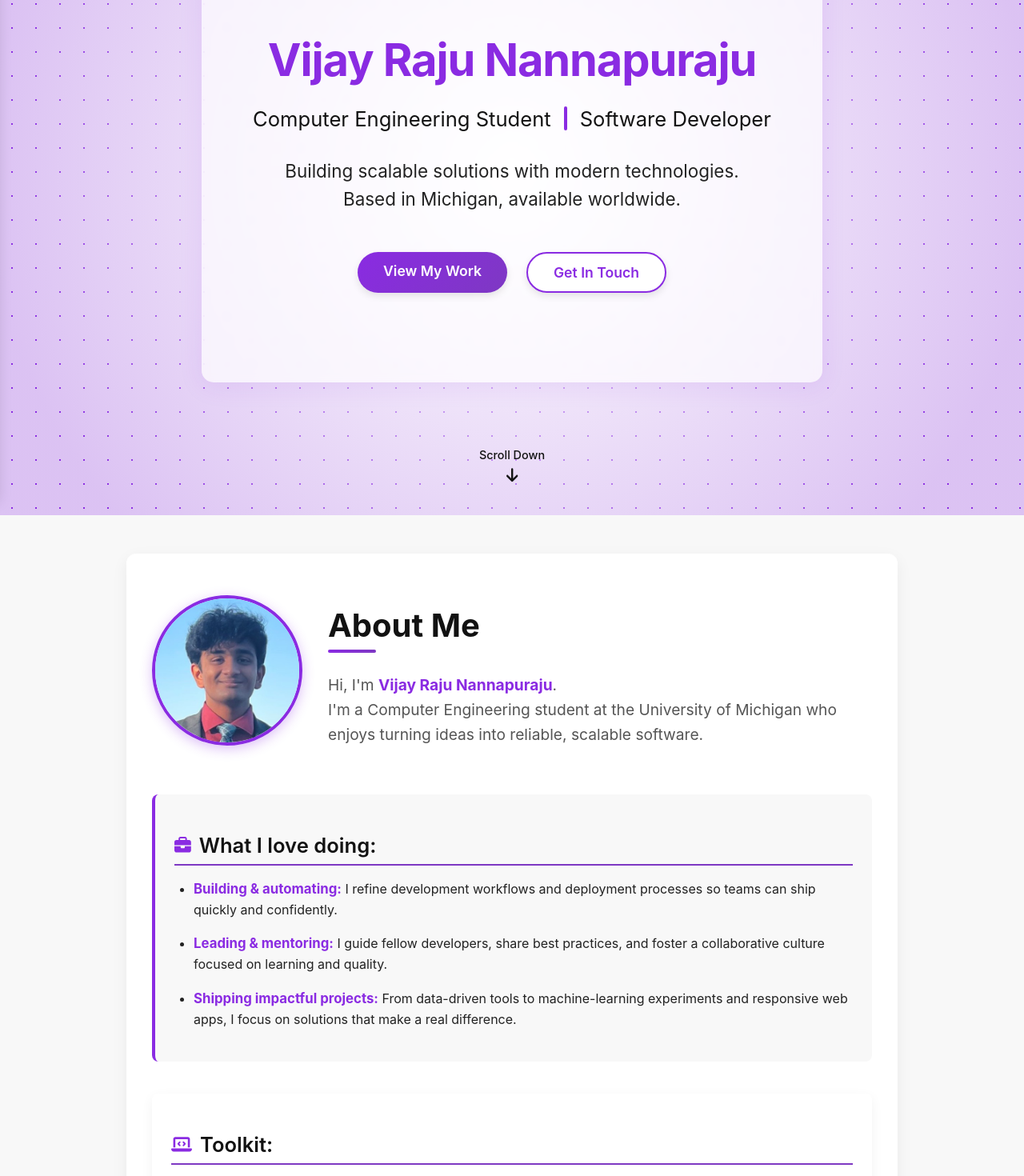
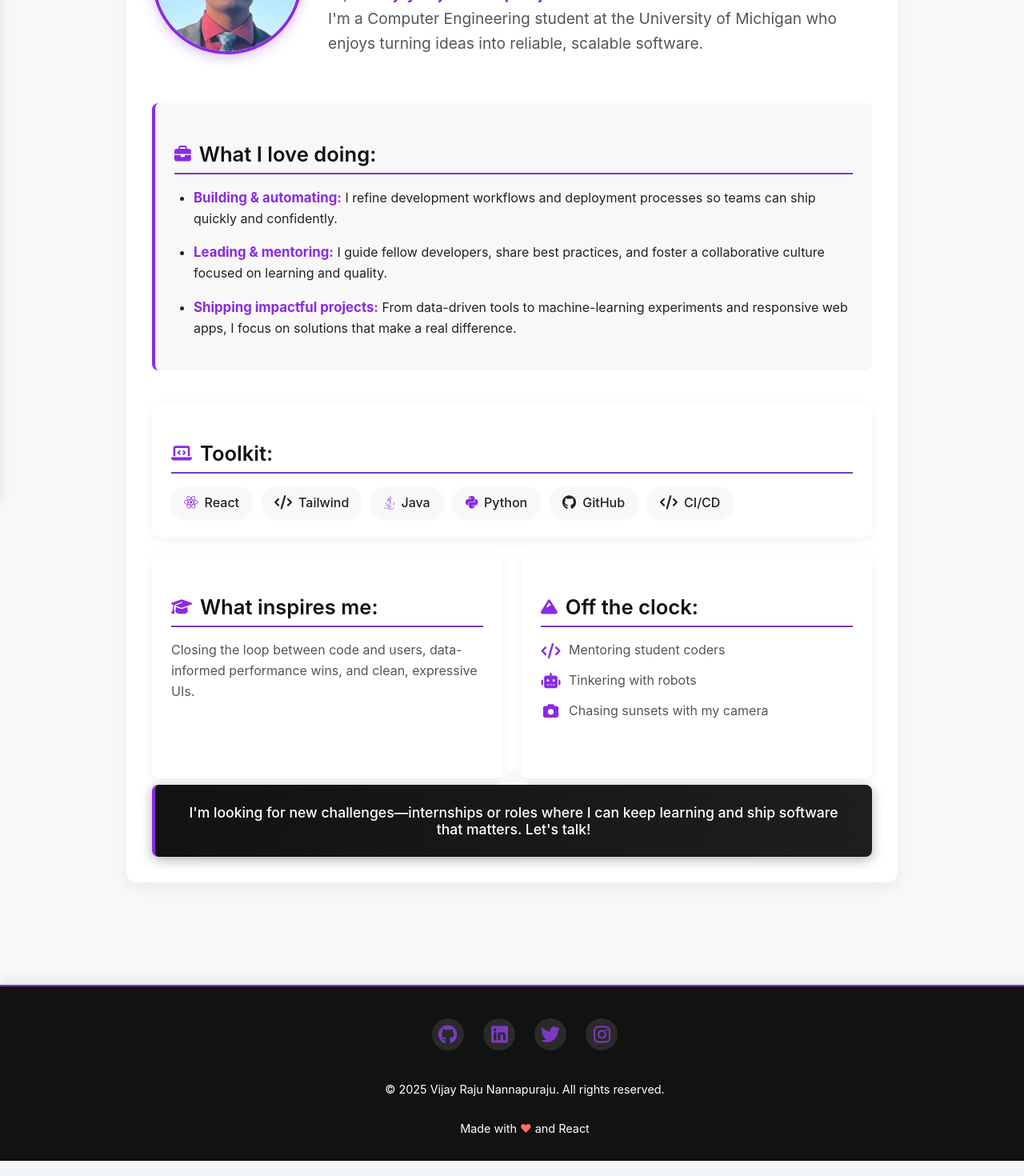
Before and after one commit to vijayn7/portfolio_website, a React (Create React App) app: page / in a window 1280 px wide. Shown: the part 220-1690 px from the top of the page at 80% size. Built offline with nearby package versions, Linux system fonts and the light colour scheme.

Commit message:
Removed unused elements

```diff
--- a/src/Footer.css
+++ b/src/Footer.css
@@ -26,14 +26,60 @@
   margin: 1rem 0;
 }
 
+.social-link {
+  color: var(--primary-light);
+  text-decoration: none;
+  transition: all 0.3s ease;
+  display: flex;
+  align-items: center;
+  justify-content: center;
+  width: 40px;
+  height: 40px;
+  border-radius: 50%;
+  background-color: rgba(255, 255, 255, 0.1);
+}
+
+.social-link:hover {
+  color: var(--primary-color);
+  background-color: rgba(255, 255, 255, 0.2);
+  transform: translateY(-3px);
+}
+
 .social-icon {
   font-size: 1.5rem;
   transition: transform 0.3s ease, color 0.3s ease;
 }
 
-.social-icon:hover {
-  transform: translateY(-3px);
-  color: var(--primary-color);
+.copyright {
+  margin: 0.5rem 0;
+  color: var(--white);
+  font-size: 0.9rem;
+  transition: transform 0.2s ease;
+}
+
+.copyright:hover {
+  transform: scale(1.02);
+}
+
+.made-with {
+  margin: 0.5rem 0;
+  color: var(--white);
+  font-size: 0.9rem;
+}
+
+.heart {
+  color: #ff6b6b;
+  display: inline-block;
+  animation: heartbeat 3s ease-in-out infinite;
+}
+
+@keyframes heartbeat {
+  0%, 50%, 100% {
+    transform: scale(1);
+  }
+  25% {
+    transform: scale(1.1);
+  }
 }
 
 .Footer a {
--- a/src/Footer.js
+++ b/src/Footer.js
@@ -13,58 +13,32 @@ function Footer() {
   ];
 
   return (
-    <motion.footer
-      className="Footer"
-      initial={{ opacity: 0, y: 50 }}
-      whileInView={{ opacity: 1, y: 0 }}
-      transition={{ duration: 0.5, delay: 0.2 }}
-      viewport={{ once: true }}
-    >
+    <footer className="Footer">
       <div className="footer-content">
-        <motion.div
-          className="social-links"
-          initial={{ opacity: 0 }}
-          animate={{ opacity: 1 }}
-          transition={{ delay: 0.3, duration: 0.5 }}
-        >
+        <div className="social-links">
           {socialLinks.map((social, index) => (
-            <motion.a
+            <a
               key={index}
               href={social.url}
               target="_blank"
               rel="noopener noreferrer"
               aria-label={social.label}
-              whileHover={{ scale: 1.2, y: -5 }}
-              whileTap={{ scale: 0.9 }}
-              initial={{ opacity: 0, y: 20 }}
-              animate={{ opacity: 1, y: 0 }}
-              transition={{ delay: 0.1 * index + 0.4 }}
+              className="social-link"
             >
               <FontAwesomeIcon icon={social.icon} className="social-icon" />
-            </motion.a>
+            </a>
           ))}
-        </motion.div>
+        </div>
 
-        <motion.p
-          whileHover={{ scale: 1.05 }}
-        >
+        <p className="copyright">
           &copy; {new Date().getFullYear()} Vijay Raju Nannapuraju. All rights reserved.
-        </motion.p>
+        </p>
 
-        <motion.p
-          initial={{ opacity: 0 }}
-          animate={{ opacity: 1 }}
-          transition={{ delay: 0.4 }}
-        >
-          Made with <motion.span
-            initial={{ scale: 1 }}
-            animate={{ scale: [1, 1.2, 1] }}
-            transition={{ repeat: Infinity, repeatDelay: 0.5, duration: 0.5 }}
-            style={{ color: '#ff6b6b', display: 'inline-block' }}
-          >♥</motion.span> and React
-        </motion.p>
+        <p className="made-with">
+          Made with <span className="heart">♥</span> and React
+        </p>
       </div>
-    </motion.footer>
+    </footer>
   );
 }
 
--- a/src/Me.css
+++ b/src/Me.css
@@ -242,167 +242,6 @@
   font-size: 1.1rem;
 }
 
-/* Home section */
-.home-section {
-  min-height: 100vh;
-  display: flex;
-  flex-direction: column;
-  justify-content: center;
-  align-items: center;
-  text-align: center;
-  padding: 2rem;
-  margin-top: 0; /* Remove the top margin as this is the first section */
-  position: relative;
-  background-color: rgba(138, 43, 226, 0.08); /* Very light purple base background */
-  background-image: radial-gradient(circle, var(--primary-color) 1px, transparent 1px);
-  background-size: 30px 30px; /* Adjust size of dots grid */
-  background-attachment: fixed;
-  position: relative;
-}
-
-/* Add overlay gradient */
-.home-section::before {
-  content: '';
-  position: absolute;
-  top: 0;
-  left: 0;
-  right: 0;
-  bottom: 0;
-  background: radial-gradient(circle at center, rgba(255, 255, 255, 0.95) 0%, rgba(138, 43, 226, 0.2) 85%);
-  pointer-events: none;
-}
-
-.home-content {
-  max-width: 1500px; /* Increased from 1200px to 1500px - much wider */
-  margin: 0 auto;
-  padding: 3rem 4rem; /* Increased horizontal padding for better spacing */
-  background-color: rgba(255, 255, 255, 0.7); /* Semi-transparent white background */
-  border-radius: 15px;
-  box-shadow: 0 5px 30px rgba(138, 43, 226, 0.1); /* Subtle purple shadow */
-  backdrop-filter: blur(5px); /* Slight blur effect for modern browsers */
-  z-index: 1; /* Ensure content appears above the background gradient */
-  position: relative;
-}
-
-.main-title {
-  font-size: 3.5rem;
-  font-weight: 700;
-  color: var(--primary-color);
-  margin-bottom: 1.5rem;
-  letter-spacing: -0.02em;
-}
-
-.title-container {
-  display: flex;
-  align-items: center;
-  justify-content: center;
-  gap: 1rem;
-  margin-bottom: 2rem;
-}
-
-.subtitle {
-  font-size: 1.6rem;
-  font-weight: 400;
-  color: var(--secondary-color);
-  margin: 0;
-}
-
-.title-divider {
-  width: 4px;
-  height: 30px;
-  background-color: var(--primary-color);
-  border-radius: 2px;
-}
-
-.home-intro {
-  font-size: 1.4rem;
-  line-height: 1.6;
-  color: var(--text-dark); /* Darker text for better readability on light background */
-  margin-bottom: 3rem;
-}
-
-.cta-buttons {
-  display: flex;
-  justify-content: center;
-  gap: 1.5rem;
-  margin-bottom: 4rem;
-}
-
-.cta-button {
-  display: inline-block;
-  padding: 0.8rem 2rem;
-  border-radius: 50px;
-  font-weight: 600;
-  font-size: 1.1rem;
-  text-decoration: none;
-  transition: all 0.3s ease;
-  box-shadow: 0 4px 10px rgba(0, 0, 0, 0.1);
-}
-
-.cta-button.primary {
-  background: linear-gradient(135deg, var(--primary-color) 0%, var(--primary-light) 100%);
-  color: white;
-}
-
-.cta-button.primary:hover {
-  background: linear-gradient(135deg, var(--primary-light) 0%, var(--primary-color) 100%);
-  transform: translateY(-3px);
-  box-shadow: 0 6px 15px rgba(0, 0, 0, 0.15);
-}
-
-.cta-button.secondary {
-  background: white;
-  color: var(--primary-color);
-  border: 2px solid var(--primary-color);
-}
-
-.cta-button.secondary:hover {
-  background: rgba(255, 255, 255, 0.8);
-  transform: translateY(-3px);
-  box-shadow: 0 6px 15px rgba(0, 0, 0, 0.1);
-}
-
-.scroll-indicator {
-  position: absolute;
-  bottom: 40px;
-  left: 50%;
-  transform: translateX(-50%);
-  text-align: center;
-}
-
-.scroll-indicator a {
-  display: flex;
-  flex-direction: column;
-  align-items: center;
-  text-decoration: none;
-  color: var(--secondary-color);
-  font-size: 0.9rem;
-  font-weight: 500;
-  transition: all 0.3s ease;
-}
-
-.scroll-indicator a:hover {
-  color: var(--primary-color);
-}
-
-.scroll-icon {
-  margin-top: 8px;
-  font-size: 1.2rem;
-  animation: bounce 2s infinite;
-}
-
-@keyframes bounce {
-  0%, 20%, 50%, 80%, 100% {
-    transform: translateY(0);
-  }
-  40% {
-    transform: translateY(-10px);
-  }
-  60% {
-    transform: translateY(-5px);
-  }
-}
-
 /* Responsive adjustments */
 @media (max-width: 992px) {
   .me-container {
@@ -421,23 +260,6 @@
 
   .intro {
     font-size: 1.1rem;
-  }
-
-  .main-title {
-    font-size: 3rem;
-  }
-
-  .subtitle {
-    font-size: 1.4rem;
-  }
-
-  .home-intro {
-    font-size: 1.2rem;
-  }
-
-  .cta-button {
-    padding: 0.7rem 1.8rem;
-    font-size: 1rem;
   }
 }
 
@@ -480,43 +302,6 @@
 
   .highlight {
     font-size: 1.03em;
-  }
-
-  .home-section {
-    padding: 1.5rem;
-  }
-
-  .main-title {
-    font-size: 2.5rem;
-  }
-
-  .title-container {
-    flex-direction: column;
-    gap: 0.5rem;
-  }
-
-  .title-divider {
-    width: 50px;
-    height: 3px;
-  }
-
-  .subtitle {
-    font-size: 1.2rem;
-  }
-
-  .home-intro {
-    font-size: 1.1rem;
-    margin-bottom: 2rem;
-  }
-
-  .cta-buttons {
-    flex-direction: column;
-    gap: 1rem;
-  }
-
-  .cta-button {
-    width: 100%;
-    text-align: center;
   }
 }
 
@@ -570,18 +355,6 @@
   .what-i-love li {
     font-size: 0.95rem;
   }
-
-  .main-title {
-    font-size: 2rem;
-  }
-
-  .home-intro {
-    font-size: 1rem;
-  }
-
-  .scroll-indicator {
-    bottom: 20px;
-  }
 }
 
 /* Placeholder sections for testing navigation */
--- a/src/Me.js
+++ b/src/Me.js
@@ -2,7 +2,7 @@ import React from 'react';
 import './Me.css';
 import { motion } from 'framer-motion';
 import { FontAwesomeIcon } from '@fortawesome/react-fontawesome';
-import { faCode, faLaptopCode, faBriefcase, faGraduationCap, faCamera, faRobot, faMountain, faArrowDown } from '@fortawesome/free-solid-svg-icons';
+import { faCode, faLaptopCode, faBriefcase, faGraduationCap, faCamera, faRobot, faMountain } from '@fortawesome/free-solid-svg-icons';
 import { faReact, faJava, faPython, faGithub } from '@fortawesome/free-brands-svg-icons';
 
 function Me() {
@@ -40,87 +40,20 @@ function Me() {
   return (
     <>
       <motion.section
+        className="me-section"
         id="home"
-        className="home-section"
-        initial="hidden"
-        whileInView="visible"
+        initial={{ opacity: 0 }}
+        whileInView={{ opacity: 1 }}
         viewport={{ once: true, amount: 0.1 }}
-        variants={containerVariants}
-      >
-        <motion.div className="home-content" variants={itemVariants}>
-          <motion.h1
-            className="main-title"
-            initial={{ opacity: 0, y: -20 }}
-            animate={{ opacity: 1, y: 0 }}
-            transition={{ delay: 0.3, duration: 0.8 }}
-          >
-            Vijay Raju Nannapuraju
-          </motion.h1>
-
-          <motion.div
-            className="title-container"
-            initial={{ opacity: 0 }}
-            animate={{ opacity: 1 }}
-            transition={{ delay: 0.8, duration: 0.5 }}
-          >
-            <h2 className="subtitle">Computer Engineering Student</h2>
-            <div className="title-divider"></div>
-            <h2 className="subtitle">Software Developer</h2>
-          </motion.div>
-
-          <motion.p
-            className="home-intro"
-            initial={{ opacity: 0 }}
-            animate={{ opacity: 1 }}
-            transition={{ delay: 1.3, duration: 0.8 }}
-          >
-            Building scalable solutions with modern technologies.
-            <br />
-            Based in Michigan, available worldwide.
-          </motion.p>
-
-          <motion.div
-            className="cta-buttons"
-            initial={{ opacity: 0, y: 20 }}
-            animate={{ opacity: 1, y: 0 }}
-            transition={{ delay: 1.6, duration: 0.5 }}
-          >
-            <a href="#portfolio" className="cta-button primary">
-              View My Work
-            </a>
-            <a href="#contact" className="cta-button secondary">
-              Get In Touch
-            </a>
-          </motion.div>
-        </motion.div>
-
-        <motion.div
-          className="scroll-indicator"
-          initial={{ opacity: 0 }}
-          animate={{ opacity: 1 }}
-          transition={{ delay: 2.2, duration: 0.8 }}
-          whileHover={{ y: 5 }}
-          whileTap={{ scale: 0.95 }}
-        >
-          <a href="#me">
-            <span>Scroll Down</span>
-            <FontAwesomeIcon icon={faArrowDown} className="scroll-icon" />
-          </a>
-        </motion.div>
-      </motion.section>
-
-      <motion.section
-        className="me-section"
-        id="me"
-        initial="hidden"
-        whileInView="visible"
-        viewport={{ once: true, amount: 0.1 }}
-        variants={containerVariants}
+        transition={{ duration: 0.5 }}
       >
         <div className="me-container">
           <motion.div
             className="me-header"
-            variants={itemVariants}
+            initial={{ opacity: 0, y: 20 }}
+            whileInView={{ opacity: 1, y: 0 }}
+            transition={{ duration: 0.5 }}
+            viewport={{ once: true }}
           >
             <motion.div
               className="profile-image-container"
@@ -139,14 +72,18 @@ function Me() {
             </motion.div>
             <motion.div
               className="me-title"
-              variants={itemVariants}
+              initial={{ opacity: 0, y: 20 }}
+              whileInView={{ opacity: 1, y: 0 }}
+              transition={{ duration: 0.5, delay: 0.2 }}
+              viewport={{ once: true }}
             >
               <h2>About Me</h2>
               <motion.p
                 className="intro"
                 initial={{ opacity: 0 }}
-                animate={{ opacity: 1 }}
-                transition={{ delay: 0.5, duration: 1 }}
+                whileInView={{ opacity: 1 }}
+                transition={{ duration: 0.5 }}
+                viewport={{ once: true }}
               >
                 Hi, I'm <motion.span
                   className="name-highlight"
@@ -160,7 +97,10 @@ function Me() {
 
           <motion.div
             className="what-i-love"
-            variants={itemVariants}
+            initial={{ opacity: 0, y: 20 }}
+            whileInView={{ opacity: 1, y: 0 }}
+            transition={{ duration: 0.5 }}
+            viewport={{ once: true }}
           >
             <h3><FontAwesomeIcon icon={faBriefcase} className="section-icon" /> What I love doing:</h3>
             <ul>
@@ -171,7 +111,10 @@ function Me() {
               ].map((item, index) => (
                 <motion.li
                   key={index}
-                  variants={itemVariants}
+                  initial={{ opacity: 0, x: -20 }}
+                  whileInView={{ opacity: 1, x: 0 }}
+                  transition={{ duration: 0.3, delay: index * 0.1 }}
+                  viewport={{ once: true }}
                   whileHover={{ x: 5, transition: { duration: 0.2 } }}
                 >
                   {item.text}
@@ -182,7 +125,10 @@ function Me() {
 
           <motion.div
             className="toolkit card"
-            variants={itemVariants}
+            initial={{ opacity: 0, y: 20 }}
+            whileInView={{ opacity: 1, y: 0 }}
+            transition={{ duration: 0.5 }}
+            viewport={{ once: true }}
             id="stack"
           >
             <h3><FontAwesomeIcon icon={faLaptopCode} className="section-icon" /> Toolkit:</h3>
@@ -198,12 +144,13 @@ function Me() {
                 <motion.div
                   className="skill-item"
                   key={index}
-                  custom={index}
-                  variants={skillVariants}
+                  initial={{ opacity: 0, scale: 0.8 }}
+                  whileInView={{ opacity: 1, scale: 1 }}
+                  transition={{ duration: 0.3, delay: index * 0.05 }}
+                  viewport={{ once: true }}
                   whileHover={{
-                    scale: 1.1,
-                    rotate: [0, -5, 5, -5, 0],
-                    transition: { duration: 0.3 }
+                    scale: 1.05,
+                    transition: { duration: 0.2 }
                   }}
                 >
                   <FontAwesomeIcon icon={skill.icon} className={`skill-icon ${skill.className}`} /> {skill.name}
@@ -215,19 +162,26 @@ function Me() {
           <div className="interests-personal-container">
             <motion.div
               className="interests card"
-              variants={itemVariants}
+              initial={{ opacity: 0, y: 20 }}
+              whileInView={{ opacity: 1, y: 0 }}
+              transition={{ duration: 0.5 }}
+              viewport={{ once: true }}
             >
               <h3><FontAwesomeIcon icon={faGraduationCap} className="section-icon" /> What inspires me:</h3>
               <motion.p
                 initial={{ opacity: 0 }}
                 whileInView={{ opacity: 1 }}
-                transition={{ delay: 0.2 }}
+                transition={{ duration: 0.3 }}
+                viewport={{ once: true }}
               >Closing the loop between code and users, data-informed performance wins, and clean, expressive UIs.</motion.p>
             </motion.div>
 
             <motion.div
               className="personal card"
-              variants={itemVariants}
+              initial={{ opacity: 0, y: 20 }}
+              whileInView={{ opacity: 1, y: 0 }}
+              transition={{ duration: 0.5 }}
+              viewport={{ once: true }}
             >
               <h3><FontAwesomeIcon icon={faMountain} className="section-icon" /> Off the clock:</h3>
               <div className="hobbies">
@@ -239,10 +193,11 @@ function Me() {
                   <motion.div
                     className="hobby-item"
                     key={index}
-                    initial={{ x: -50, opacity: 0 }}
-                    whileInView={{ x: 0, opacity: 1 }}
-                    transition={{ delay: index * 0.2, duration: 0.5 }}
-                    whileHover={{ scale: 1.05 }}
+                    initial={{ opacity: 0, x: -20 }}
+                    whileInView={{ opacity: 1, x: 0 }}
+                    transition={{ delay: index * 0.1, duration: 0.3 }}
+                    viewport={{ once: true }}
+                    whileHover={{ scale: 1.02 }}
                   >
                     <FontAwesomeIcon icon={hobby.icon} className="hobby-icon" />
                     <p>{hobby.text}</p>
@@ -254,7 +209,10 @@ function Me() {
 
           <motion.div
             className="cta"
-            variants={itemVariants}
+            initial={{ opacity: 0, y: 20 }}
+            whileInView={{ opacity: 1, y: 0 }}
+            transition={{ duration: 0.5 }}
+            viewport={{ once: true }}
             whileHover={{ scale: 1.02 }}
             whileTap={{ scale: 0.98 }}
             id="contact"
@@ -265,7 +223,7 @@ function Me() {
       </motion.section>
 
       {/* Placeholder sections for other content */}
-      <section id="portfolio" className="placeholder-section">
+      {/* <section id="portfolio" className="placeholder-section">
         <h2>Portfolio</h2>
         <p>Portfolio content would go here</p>
       </section>
@@ -278,7 +236,7 @@ function Me() {
       <section id="blog" className="placeholder-section">
         <h2>Blog</h2>
         <p>Blog content would go here</p>
-      </section>
+      </section> */}
     </>
   );
 }
--- a/src/index.css
+++ b/src/index.css
@@ -6,7 +6,7 @@ html {
   height: 100%;
   overflow-x: hidden;
   position: relative;
-  overscroll-behavior: none;
+  scroll-behavior: auto;
 }
 
 body {
@@ -19,7 +19,6 @@ body {
   -moz-osx-font-smoothing: grayscale;
   background-color: var(--background-color);
   overflow-x: hidden;
-  overscroll-behavior-y: none;
 }
 
 code {
```
